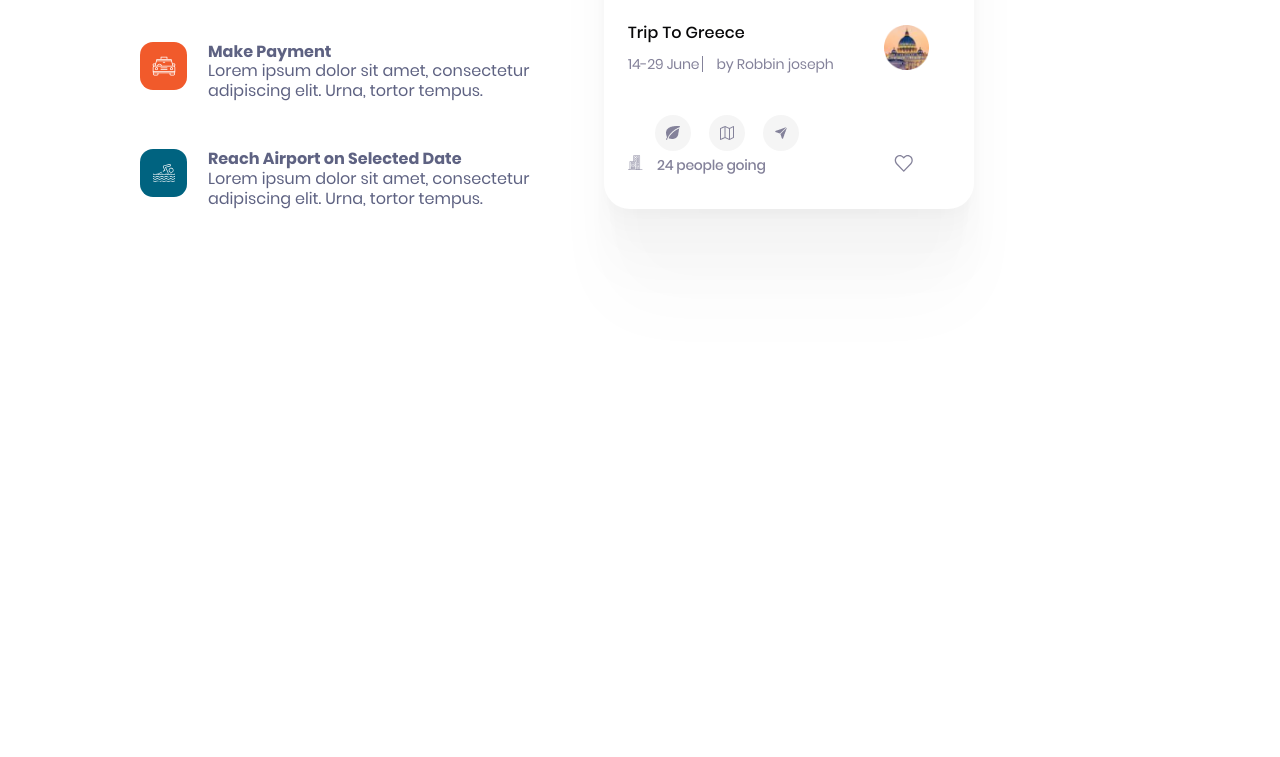
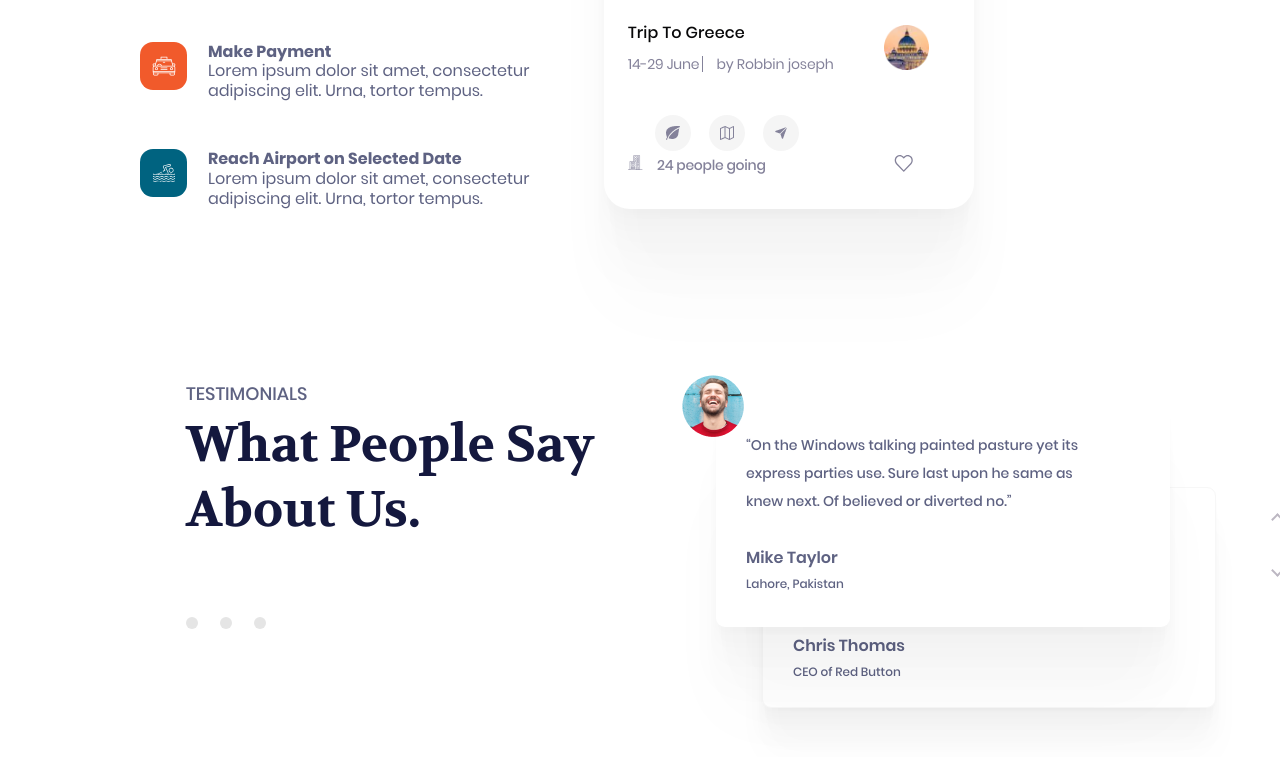
Before and after one commit to developer-Shtern/HTML, a plain HTML site: page project_travel/src/index.html in a window 1280 px wide. Shown: the part 2690-3447 px from the top of the page. Before the commit the page ends 3113 px from the top, so only its background shows below. Drawn offline with Linux system fonts and the light colour scheme.

Commit message:
Testimonials section finish.

```diff
--- a/project_travel/src/index.html
+++ b/project_travel/src/index.html
@@ -223,5 +223,37 @@
             </div>
         </div>
     </section>
+    <section class="testimonials">
+        <div class="container">
+            <div class="testimonials__wrapper">
+                <div class="titles titles_steps">
+                    <h2 class="title title-uppercase">Testimonials</h2>
+                    <h2 class="subtitle subtitle_testimonials">What people say About Us.</h2>
+                </div>
+                <div class="testimonials__circles">
+                    <div class="testimonials__circle"></div>
+                    <div class="testimonials__circle"></div>
+                    <div class="testimonials__circle"></div>
+                </div>
+                <div class="testimonials-block">
+                    <img src="icons/face.png" alt="" class="testimonials-block__img">
+                    <div class="testimonials-block__box">
+                        <div class="testimonials-block__text">
+                            “On the Windows talking painted pasture yet its express parties use.
+                            Sure last upon he same as knew next. Of believed or diverted no.”
+                        </div>
+                        <div class="testimonials-block__name">Mike Taylor</div>
+                        <div class="testimonials-block__city">Lahore, Pakistan</div>
+                    </div>
+                    <div class="testimonials-block__box testimonials-block__box_bottom">
+                        <div class="testimonials-block__name">Chris Thomas</div>
+                        <div class="testimonials-block__city">CEO of Red Button</div>
+                    </div>
+                    <button class="testimonials-block__arrow-top"></button>
+                    <button class="testimonials-block__arrow-bottom"></button>
+                </div>
+            </div>
+        </div>
+    </section>
 </body>
 </html>
--- a/project_travel/src/sass/blocks/_steps.scss
+++ b/project_travel/src/sass/blocks/_steps.scss
@@ -3,9 +3,6 @@
     &__wrapper {
         position: relative;
         margin: 0 189px 0 140px;
-        height: 692px;
-        display: flex;
-        flex-direction: column;
     }
     &__item {
         display: flex;
@@ -32,9 +29,6 @@
             background-color: #006380;
         }
     }
-    &__descr {
-
-    }
     &__subtitle {
         color: var(--TEXT-CLR, #5E6282);
         font-size: 16px;
--- /dev/null
+++ b/project_travel/src/sass/blocks/_testimonials-block.scss
@@ -0,0 +1,90 @@
+.testimonials-block {
+    position: absolute;
+    top: -5px;
+    left: 496px;
+    width: 600px;
+    height: 340px;
+    &__img {
+        position: relative;
+        width: 62px;
+        height: 62px;
+        z-index: 2;
+    }
+    &__box {
+        position: absolute;
+        top: 31px;
+        border-radius: 9px;
+        width: 454px;
+        height: 221px;
+        box-shadow: 0 2px 3px 0 rgba(0, 0, 0, 0), 0 7px 6px 0 rgba(0, 0, 0, 0.01), 0 18px 12px 0 rgba(0, 0, 0, 0.01), 0 35px 23px 0 rgba(0, 0, 0, 0.01), 0 58px 42px 0 rgba(0, 0, 0, 0.02), 0 90px 72px 0 rgba(0, 0, 0, 0.02);
+        background: #fff;
+        margin-left: 34px;
+        padding: 25px 61px 30px 30px;
+        z-index: 1;
+        &_bottom {
+            top: 112px;
+            border: 1.80px solid #f7f7f7;
+            padding-top: 115px;
+            margin-left: 80px;
+            box-shadow: 0 1px 2px 0 rgba(0, 0, 0, 0), 0 4px 3px 0 rgba(0, 0, 0, 0.01), 0 10px 6px 0 rgba(0, 0, 0, 0.01), 0 19px 13px 0 rgba(0, 0, 0, 0.01), 0 32px 23px 0 rgba(0, 0, 0, 0.02), 0 49px 39px 0 rgba(0, 0, 0, 0.02);
+            z-index: 0;
+            }
+        }
+    &__text {
+        font-weight: 500;
+        font-size: 14px;
+        line-height: 200%;
+        color: #5e6282;
+    }
+    &__name {
+        margin-top: 30px;
+        font-weight: 600;
+        font-size: 16px;
+        color: #5e6282;
+    }
+    &__city {
+        margin-top: 5px;
+        font-size: 12px;
+        font-weight: 500;
+        color: #5e6282;
+    }
+    &__arrow-top {
+        content: '';
+        height: 9px;
+        width: 9px;
+        border-bottom: 2px solid #BCB7C2;
+        border-right: 2px solid #BCB7C2;
+        border-left: none;
+        border-top: none;
+        background-color: white;
+        transform: rotate(225deg);
+        position: absolute;
+        right: 0;
+        top: 140px;
+        cursor: pointer;
+        &:hover {
+           border-bottom: 2px solid #3E2E4D;
+           border-right: 2px solid #3E2E4D;
+        }
+    }
+    &__arrow-bottom {
+        content: '';
+        height: 9px;
+        width: 9px;
+        border-bottom: 2px solid #BCB7C2;
+        border-right: 2px solid #BCB7C2;
+        border-left: none;
+        border-top: none;
+        background-color: white;
+        transform: rotate(45deg);
+        position: absolute;
+        right: 0;
+        bottom: 140px;
+        cursor: pointer;
+        &:hover {
+            border-right: 2px solid #3E2E4D;
+            border-bottom: 2px solid #3E2E4D;
+        }
+    }
+
+}
--- /dev/null
+++ b/project_travel/src/sass/blocks/_testimonials.scss
@@ -0,0 +1,27 @@
+.testimonials {
+    padding-top: 171px;
+    padding-bottom: 200px;
+    &__wrapper {
+        position: relative;
+        margin: 0px 89px 0px 186px;
+        height: 331px;
+    }
+    &__circles {
+        margin-top: 75px;
+        display: flex;
+        justify-content: space-between;
+        width: 80px;
+        height: 12px;
+    }
+    &__circle {
+        width: 12px;
+        height: 12px;
+        border-radius: 100%;
+        background-color: #e5e5e5;
+        cursor: pointer;
+        &:hover {
+            background-color: #39425d;
+        }
+    }
+
+}
--- a/project_travel/src/sass/blocks/_titles.scss
+++ b/project_travel/src/sass/blocks/_titles.scss
@@ -19,6 +19,9 @@
     font-size: 18px;
     font-weight: 500;
     line-height: normal;
+    &-uppercase {
+        text-transform: uppercase;
+    }
 }
 .subtitle {
     color: var(--3rd, #14183E);
@@ -31,4 +34,7 @@
     &_steps {
         margin-top: 15px;
     }
+    &_testimonials {
+        margin-top: 5px;
+    }
 }
--- a/project_travel/src/sass/style.scss
+++ b/project_travel/src/sass/style.scss
@@ -18,4 +18,6 @@
 @import 'blocks/destinations';
 @import 'blocks/steps';
 @import 'blocks/card';
+@import 'blocks/testimonials';
+@import 'blocks/testimonials-block';
 @import 'libs/font';
```
Also changed, not shown: project_travel/src/css/style.min.css, project_travel/src/icons/face.png (added), project_travel/src/sass/css/testimonials-block.min.css (added), 2 other files.
